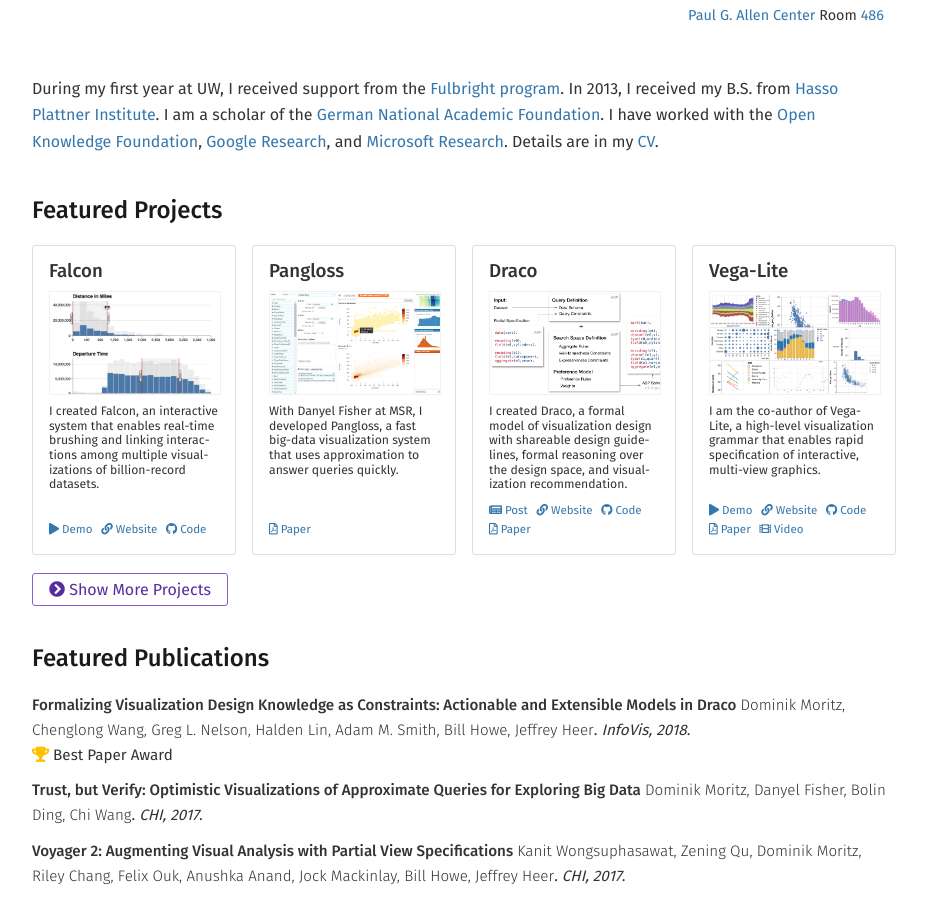
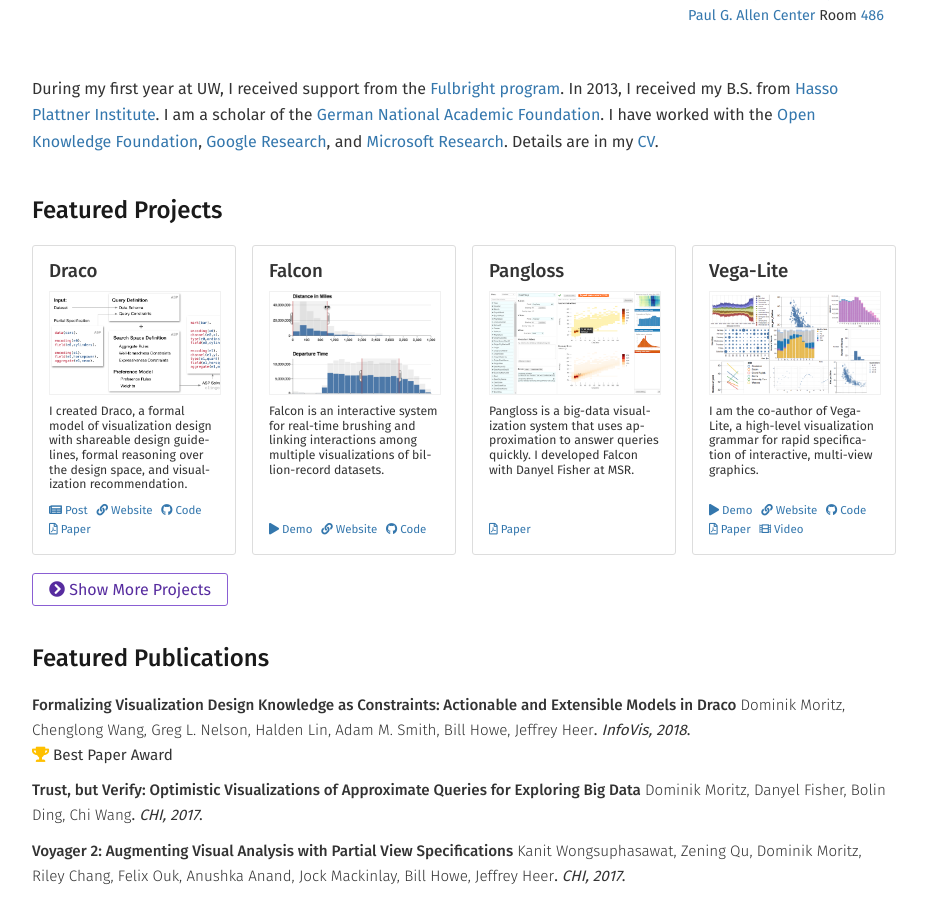
Before and after one commit to domoritz/domoritz.github.io, a Jekyll site: the page built from index.md, in a window 1280 px wide and 900 px high, scrolled down 440 px. Shown: the whole window, without its empty margins (176-1103 px from the left). Built offline with Jekyll 4.4.1, drawn with Linux system fonts in a browser that asks for light colours; nearby versions of some CDN libraries.

Commit message:
Sort projects, update description, fix paper

```diff
--- a/_data/projects.yml
+++ b/_data/projects.yml
@@ -3,8 +3,8 @@
   code: https://github.com/uwdata/falcon
   demo: https://uwdata.github.io/falcon/flights
   image: falcon.png
-  description: "I created Falcon, an interactive system that enables real-time brushing and linking interactions among multiple visualizations of billion-record datasets."
-  highlight: true
+  description: "Falcon is an interactive system for real-time brushing and linking interactions among multiple visualizations of billion-record datasets."
+  highlight: 2
 
 - title: Dense Lines
   image: dense.png
@@ -16,8 +16,8 @@
 - title: Pangloss
   image: pangloss.png
   paper: /papers/2017-TrustButVerify-CHI.pdf
-  description: "With Danyel Fisher at MSR, I developed Pangloss, a fast big-data visualization system that uses approximation to answer queries quickly."
-  highlight: true
+  description: "Pangloss is a big-data visualization system that uses approximation to answer queries quickly. I developed Falcon with Danyel Fisher at MSR."
+  highlight: 3
 
 - title: VSUPs
   image: vsup.png
@@ -34,7 +34,7 @@
   article: https://medium.com/@uwdata/64ce20287e9d
   image: draco.png
   description: "I created Draco, a formal model of visualization design with shareable design guidelines, formal reasoning over the design space, and visualization recommendation."
-  highlight: true
+  highlight: 1
 
 - title: Vega-Lite
   url: https://vega.github.io/vega-lite
@@ -43,8 +43,8 @@
   demo: https://vega.github.io/editor/#/examples/vega-lite/interactive_seattle_weather
   video: https://www.youtube.com/watch?v=9uaHRWj04D4
   image: vl.png
-  description: "I am the co-author of Vega-Lite, a high-level visualization grammar that enables rapid specification of interactive, multi-view graphics."
-  highlight: true
+  description: "I am the co-author of Vega-Lite, a high-level visualization grammar for rapid specification of interactive, multi-view graphics."
+  highlight: 4
 
 - title: Vega
   url: https://vega.github.io/vega
--- a/_data/publications.yml
+++ b/_data/publications.yml
@@ -24,6 +24,7 @@
       - Jeffrey Heer
       - Dominik Moritz
       - Kanit Wongsuphasawat
+      - Arvind Satyanarayan
       - Eitan Lees
       - Ilia Timofeev
       - Ben Welsh
--- a/index.md
+++ b/index.md
@@ -31,7 +31,8 @@
 ## Featured Projects
 
 <div class="featured-projects">
-  {% for project in site.data.projects %}
+  {% assign sorted_projects = site.data.projects | sort: 'highlight' %}
+  {% for project in sorted_projects %}
     {% if project.highlight %}
       {% include project.html project=project %}
     {% endif %}
```
